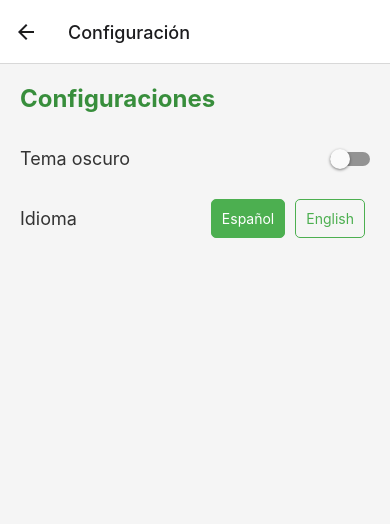
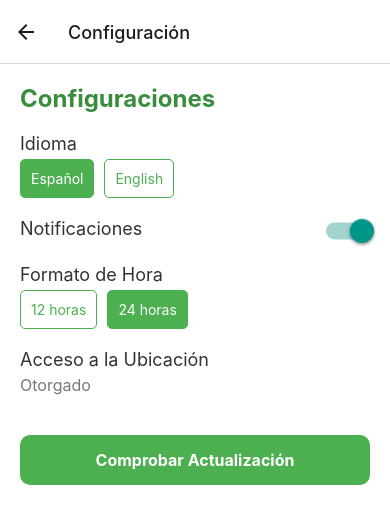
Before and after one commit to MeBustamante/Proyecto-Quinchao-Recicla, a React Native app: screen /Configuracion in a window 390 px wide. Shown: the top 524 px of the page. Built offline with nearby package versions, Linux system fonts and the light colour scheme.

Commit message:
Boton Configuracion

```diff
--- a/ConfigGlobal/AppContext.js
+++ b/ConfigGlobal/AppContext.js
@@ -5,16 +5,22 @@ export const AppContext = createContext();
 
 // Proveedor del contexto
 export const AppProvider = ({ children }) => {
-  const [darkMode, setDarkMode] = useState(false); // Estado para el tema oscuro
-  const [language, setLanguage] = useState('es'); // Estado para el idioma (español por defecto)
+  const [language, setLanguage] = useState('es'); // Estado para el idioma
+  const [notificationsEnabled, setNotificationsEnabled] = useState(true); // Notificaciones
+  const [timeFormat, setTimeFormat] = useState('24h'); // Formato de hora
+  const [locationAccess, setLocationAccess] = useState(true); // Permiso de ubicación (simulado)
 
   return (
     <AppContext.Provider
       value={{
-        darkMode,
-        setDarkMode,
         language,
         setLanguage,
+        notificationsEnabled,
+        setNotificationsEnabled,
+        timeFormat,
+        setTimeFormat,
+        locationAccess,
+        setLocationAccess,
       }}
     >
       {children}
--- a/Menu_Inferior/Configuracion.js
+++ b/Menu_Inferior/Configuracion.js
@@ -1,64 +1,226 @@
-import React, { useContext } from 'react';
-import { View, Text, Switch, TouchableOpacity, StyleSheet, ScrollView } from 'react-native';
-import { AppContext } from '../ConfigGlobal/AppContext'; // Importa el contexto global
+import React, { useState, useContext } from 'react';
+import {
+  View,
+  Text,
+  Switch,
+  TouchableOpacity,
+  StyleSheet,
+  ScrollView,
+  Modal,
+} from 'react-native';
+import LottieView from 'lottie-react-native';
+import { AppContext } from '../ConfigGlobal/AppContext'; // Ajusta la ruta según tu proyecto
 
 const Configuracion = () => {
-  const { darkMode, setDarkMode, language, setLanguage } = useContext(AppContext);
+  const {
+    language,
+    setLanguage,
+    notificationsEnabled,
+    setNotificationsEnabled,
+    timeFormat,
+    setTimeFormat,
+    locationAccess,
+  } = useContext(AppContext);
+
+  const [modalVisible, setModalVisible] = useState(false);
+  const [isUpdating, setIsUpdating] = useState(false);
 
   const translations = {
     es: {
       title: 'Configuraciones',
-      darkMode: 'Tema oscuro',
+      notifications: 'Notificaciones',
+      timeFormat: 'Formato de Hora',
+      locationAccess: 'Acceso a la Ubicación',
       language: 'Idioma',
+      permissionsGranted: 'Otorgado',
+      permissionsDenied: 'Denegado',
+      twelveHours: '12 horas',
+      twentyFourHours: '24 horas',
+      checkUpdate: 'Comprobar Actualización',
+      updated: '¡Actualización Exitosa!',
+      upToDate: 'Estás actualizado a la versión más reciente',
+      version: 'Tu versión es: Beta 1.0.0.2',
+      date: 'Noviembre 2024',
+      close: 'Cerrar',
     },
     en: {
       title: 'Settings',
-      darkMode: 'Dark Mode',
+      notifications: 'Notifications',
+      timeFormat: 'Time Format',
+      locationAccess: 'Location Access',
       language: 'Language',
+      permissionsGranted: 'Granted',
+      permissionsDenied: 'Denied',
+      twelveHours: '12 hours',
+      twentyFourHours: '24 hours',
+      checkUpdate: 'Check for Updates',
+      updated: 'Update Successful!',
+      upToDate: 'You are up-to-date with the latest version',
+      version: 'Your version is: Beta 1.0.0.2',
+      date: 'November 2024',
+      close: 'Close',
     },
   };
 
   const currentLanguage = translations[language];
 
+  const handleCheckUpdate = () => {
+    setIsUpdating(true);
+    setTimeout(() => {
+      setIsUpdating(false);
+      setModalVisible(true);
+    }, 2000); // Simula un tiempo de carga para la animación
+  };
+
   return (
-    <View style={[styles.container, { backgroundColor: darkMode ? '#121212' : '#F5F5F5' }]}>
+    <View style={styles.container}>
       <ScrollView contentContainerStyle={styles.scrollContainer}>
-        <Text style={[styles.title, { color: darkMode ? '#FFF' : '#388E3C' }]}>
-          {currentLanguage.title}
-        </Text>
+        <Text style={styles.title}>{currentLanguage.title}</Text>
 
-        {/* Tema oscuro */}
+        {/* Cambio de Idioma */}
         <View style={styles.option}>
-          <Text style={[styles.optionText, { color: darkMode ? '#FFF' : '#333' }]}>
-            {currentLanguage.darkMode}
-          </Text>
-          <Switch value={darkMode} onValueChange={() => setDarkMode(!darkMode)} />
-        </View>
-
-        {/* Idioma */}
-        <View style={styles.option}>
-          <Text style={[styles.optionText, { color: darkMode ? '#FFF' : '#333' }]}>
-            {currentLanguage.language}
-          </Text>
+          <Text style={styles.optionLabel}>{currentLanguage.language}</Text>
           <View style={styles.languageOptions}>
             <TouchableOpacity
-              style={[styles.languageButton, language === 'es' && styles.selectedButton]}
+              style={[
+                styles.languageButton,
+                language === 'es' && styles.selectedButton,
+              ]}
               onPress={() => setLanguage('es')}
             >
-              <Text style={[styles.languageText, { color: language === 'es' ? '#FFF' : '#4CAF50' }]}>
+              <Text
+                style={[
+                  styles.languageText,
+                  { color: language === 'es' ? '#FFF' : '#4CAF50' },
+                ]}
+              >
                 Español
               </Text>
             </TouchableOpacity>
             <TouchableOpacity
-              style={[styles.languageButton, language === 'en' && styles.selectedButton]}
+              style={[
+                styles.languageButton,
+                language === 'en' && styles.selectedButton,
+              ]}
               onPress={() => setLanguage('en')}
             >
-              <Text style={[styles.languageText, { color: language === 'en' ? '#FFF' : '#4CAF50' }]}>
+              <Text
+                style={[
+                  styles.languageText,
+                  { color: language === 'en' ? '#FFF' : '#4CAF50' },
+                ]}
+              >
                 English
               </Text>
             </TouchableOpacity>
           </View>
         </View>
+
+        {/* Notificaciones */}
+<View style={styles.optionRow}>
+  <Text style={styles.optionLabel}>{currentLanguage.notifications}</Text>
+  <Switch
+    value={notificationsEnabled}
+    onValueChange={() => setNotificationsEnabled(!notificationsEnabled)}
+    style={styles.switch}
+  />
+</View>
+
+
+        {/* Formato de Hora */}
+        <View style={styles.option}>
+          <Text style={styles.optionLabel}>{currentLanguage.timeFormat}</Text>
+          <View style={styles.timeFormatOptions}>
+            <TouchableOpacity
+              style={[
+                styles.timeFormatButton,
+                timeFormat === '12h' && styles.selectedButton,
+              ]}
+              onPress={() => setTimeFormat('12h')}
+            >
+              <Text
+                style={[
+                  styles.timeFormatText,
+                  { color: timeFormat === '12h' ? '#FFF' : '#4CAF50' },
+                ]}
+              >
+                {currentLanguage.twelveHours}
+              </Text>
+            </TouchableOpacity>
+            <TouchableOpacity
+              style={[
+                styles.timeFormatButton,
+                timeFormat === '24h' && styles.selectedButton,
+              ]}
+              onPress={() => setTimeFormat('24h')}
+            >
+              <Text
+                style={[
+                  styles.timeFormatText,
+                  { color: timeFormat === '24h' ? '#FFF' : '#4CAF50' },
+                ]}
+              >
+                {currentLanguage.twentyFourHours}
+              </Text>
+            </TouchableOpacity>
+          </View>
+        </View>
+
+        {/* Configuración de Privacidad */}
+        <View style={styles.option}>
+          <Text style={styles.optionLabel}>{currentLanguage.locationAccess}</Text>
+          <Text style={styles.privacyStatus}>
+            {locationAccess
+              ? currentLanguage.permissionsGranted
+              : currentLanguage.permissionsDenied}
+          </Text>
+        </View>
+
+        {/* Botón Comprobar Actualización */}
+        <TouchableOpacity style={styles.updateButton} onPress={handleCheckUpdate}>
+          <Text style={styles.updateButtonText}>
+            {currentLanguage.checkUpdate}
+          </Text>
+        </TouchableOpacity>
+
+        {/* Animación de Actualización */}
+        {isUpdating && (
+          <View style={styles.animationContainer}>
+            <LottieView
+              source={require('../assets/Animaciones/actualizacion.json')} // Ajusta la ruta según tu proyecto
+              autoPlay
+              loop
+              style={styles.animation}
+            />
+          </View>
+        )}
+
+        {/* Modal de Actualización */}
+        <Modal
+          animationType="fade"
+          transparent={true}
+          visible={modalVisible}
+          onRequestClose={() => setModalVisible(false)}
+        >
+          <View style={styles.modalOverlay}>
+            <View style={styles.modalContent}>
+              <Text style={styles.modalTitle}>{currentLanguage.updated}</Text>
+              <Text style={styles.modalMessage}>
+                {currentLanguage.upToDate}
+              </Text>
+              <Text style={styles.modalVersion}>{currentLanguage.version}</Text>
+              <Text style={styles.modalDate}>{currentLanguage.date}</Text>
+              <TouchableOpacity
+                style={styles.closeButton}
+                onPress={() => setModalVisible(false)}
+              >
+                <Text style={styles.closeButtonText}>
+                  {currentLanguage.close}
+                </Text>
+              </TouchableOpacity>
+            </View>
+          </View>
+        </Modal>
       </ScrollView>
     </View>
   );
@@ -67,6 +229,7 @@ const Configuracion = () => {
 const styles = StyleSheet.create({
   container: {
     flex: 1,
+    backgroundColor: '#FFFFFF',
   },
   scrollContainer: {
     flexGrow: 1,
@@ -76,16 +239,26 @@ const styles = StyleSheet.create({
     fontSize: 24,
     fontWeight: 'bold',
     marginBottom: 20,
+    color: '#388E3C',
   },
   option: {
+    marginBottom: 20,
+  },
+  optionLabel: {
+    fontSize: 18,
+    color: '#333',
+    marginBottom: 5,
+  },
+  optionRow: {
     flexDirection: 'row',
-    justifyContent: 'space-between',
-    alignItems: 'center',
-    marginVertical: 15,
+    justifyContent: 'space-between', // Coloca los elementos en extremos opuestos
+    alignItems: 'center', // Alinea verticalmente
+    marginBottom: 20,
   },
-  optionText: {
-    fontSize: 18,
+  switch: {
+    transform: [{ scaleX: 1.2 }, { scaleY: 1.2 }], // Escala el tamaño del switch si es necesario
   },
+
   languageOptions: {
     flexDirection: 'row',
   },
@@ -94,7 +267,7 @@ const styles = StyleSheet.create({
     borderWidth: 1,
     borderColor: '#4CAF50',
     borderRadius: 5,
-    marginHorizontal: 5,
+    marginRight: 10,
   },
   selectedButton: {
     backgroundColor: '#4CAF50',
@@ -102,6 +275,99 @@ const styles = StyleSheet.create({
   languageText: {
     fontSize: 14,
   },
+  timeFormatOptions: {
+    flexDirection: 'row',
+  },
+  timeFormatButton: {
+    padding: 10,
+    borderWidth: 1,
+    borderColor: '#4CAF50',
+    borderRadius: 5,
+    marginRight: 10,
+  },
+  timeFormatText: {
+    fontSize: 14,
+  },
+  privacyStatus: {
+    fontSize: 16,
+    color: '#777',
+  },
+  updateButton: {
+    backgroundColor: '#4CAF50',
+    padding: 15,
+    borderRadius: 10,
+    alignItems: 'center',
+    marginTop: 20,
+  },
+  updateButtonText: {
+    color: '#FFFFFF',
+    fontSize: 16,
+    fontWeight: 'bold',
+  },
+  animationContainer: {
+    alignItems: 'center',
+    justifyContent: 'center',
+    marginVertical: 20,
+  },
+  animation: {
+    width: 150,
+    height: 150,
+  },
+  modalOverlay: {
+    flex: 1,
+    backgroundColor: 'rgba(0, 0, 0, 0.5)',
+    justifyContent: 'center',
+    alignItems: 'center',
+  },
+  modalContent: {
+    width: '80%',
+    backgroundColor: '#FFFFFF',
+    borderRadius: 20,
+    padding: 20,
+    alignItems: 'center',
+    shadowColor: '#000',
+    shadowOffset: {
+      width: 0,
+      height: 2,
+    },
+    shadowOpacity: 0.25,
+    shadowRadius: 4,
+    elevation: 5,
+  },
+  modalTitle: {
+    fontSize: 20,
+    fontWeight: 'bold',
+    marginBottom: 10,
+    color: '#388E3C',
+  },
+  modalMessage: {
+    fontSize: 16,
+    textAlign: 'center',
+    marginBottom: 10,
+    color: '#333333',
+  },
+  modalVersion: {
+    fontSize: 14,
+    fontWeight: 'bold',
+    color: '#777777',
+    marginBottom: 5,
+  },
+  modalDate: {
+    fontSize: 14,
+    color: '#777777',
+    marginBottom: 20,
+  },
+  closeButton: {
+    backgroundColor: '#4CAF50',
+    paddingVertical: 10,
+    paddingHorizontal: 20,
+    borderRadius: 10,
+  },
+  closeButtonText: {
+    color: '#FFFFFF',
+    fontSize: 14,
+    fontWeight: 'bold',
+  },
 });
 
 export default Configuracion;
```
